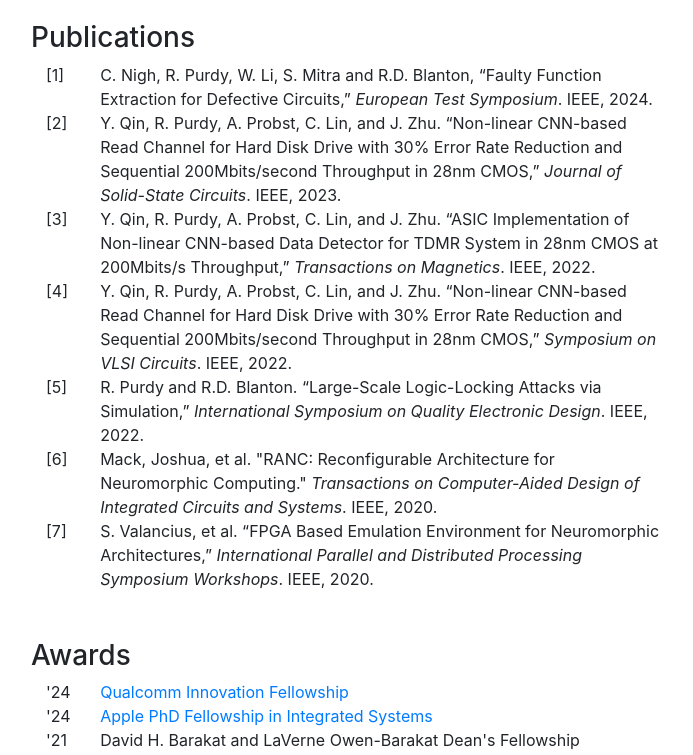
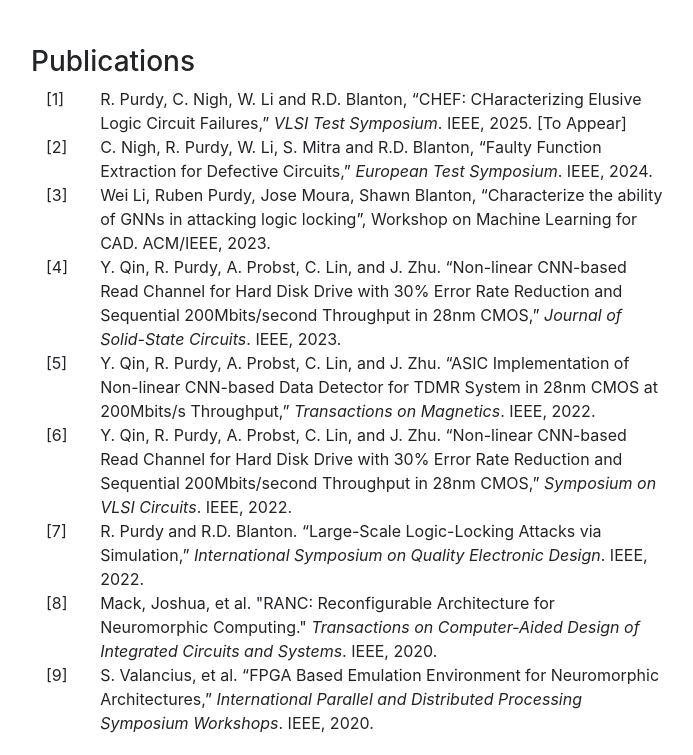
Before and after one commit to rbnprdy/rbnprdy.github.io, a plain HTML site: page index.html in a window 1280 px wide. Shown: the part 751-1506 px from the top of the page, without its empty margins (284-977 px from the left). Drawn offline with nearby package versions, Linux system fonts and the light colour scheme.

Commit message:
Added new pub and autoincrementing citation numbers

```diff
--- a/index.html
+++ b/index.html
@@ -45,8 +45,6 @@
           <div>
             <a class="github-button" href="https://github.com/rbnprdy" aria-label="Follow @rbnprdy on GitHub">Follow
               @rbnprdy</a>
-            <!-- <a href="https://twitter.com/rubenpurdy?ref_src=twsrc%5Etfw" class="twitter-follow-button" data-show-count="false">Follow @rubenpurdy</a><script async src="https://platform.twitter.com/widgets.js" charset="utf-8"></script> -->
-
           </div>
           <div class="mt-4"></div>
           <p class="lead">I'm a Ph.D. student in the department of Electrical and Computer Engineering at Carnegie
@@ -59,6 +57,7 @@
       </div>
 
       <p class="mt-3"> Broadly, my research interests are in integrated circuit test, hardware security, and energy-efficient machine learning.
+        Recently, I've been focusing on a novel physical-region based logic circuit test and diagnosis methodology.
         During my time at CMU I have been awarded various fellowships and interned at Apple on the Design for Test team.
         I got my B.S. in Electrical and Computer Engineering at the University of Arizona where I worked
         on architectures and algorithms for neuromorphic computing in Dr. Akoglu's
@@ -76,52 +75,66 @@
       <div class="mt-5">
         <h3>Publications</h3>
 
-        <div class="container">
+        <div class="container publications-container">
 
             <div class="row">
-                <div class="col col-1">[1]</div>
+                <div class="col col-1"></div>
+                <div class="col">
+                    R. Purdy, C. Nigh, W. Li and R.D. Blanton, “CHEF: CHaracterizing Elusive Logic Circuit Failures,” <i>VLSI Test Symposium</i>. IEEE, 2025. [To Appear]
+                </div>
+            </div>
+
+            <div class="row">
+                <div class="col col-1"></div>
                 <div class="col">
                     C. Nigh, R. Purdy, W. Li, S. Mitra and R.D. Blanton, “Faulty Function Extraction for Defective Circuits,” <i>European Test Symposium</i>. IEEE, 2024.
                 </div>
             </div>
 
             <div class="row">
-                <div class="col col-1">[2]</div>
+                <div class="col col-1"></div>
+                <div class="col">
+                  Wei Li, Ruben Purdy, Jose Moura, Shawn Blanton, “Characterize the ability of GNNs in attacking logic locking”, Workshop on Machine Learning for CAD. ACM/IEEE, 2023.
+                </div>
+            </div>
+
+            <div class="row">
+                <div class="col col-1"></div>
                 <div class="col">
                     Y. Qin, R. Purdy, A. Probst, C. Lin, and J. Zhu. “Non-linear CNN-based Read Channel for Hard Disk Drive with 30% Error Rate Reduction and Sequential 200Mbits/second Throughput in 28nm CMOS,” <i>Journal of Solid-State Circuits</i>. IEEE, 2023.
                 </div>
             </div>
 
             <div class="row">
-                <div class="col col-1">[3]</div>
+                <div class="col col-1">[]</div>
                 <div class="col">
                   Y. Qin, R. Purdy, A. Probst, C. Lin, and J. Zhu. “ASIC Implementation of Non-linear CNN-based Data Detector for TDMR System in 28nm CMOS at 200Mbits/s Throughput,” <i>Transactions on Magnetics</i>. IEEE, 2022.
                 </div>
             </div>
 
             <div class="row">
-                <div class="col col-1">[4]</div>
+                <div class="col col-1"></div>
                 <div class="col">
                     Y. Qin, R. Purdy, A. Probst, C. Lin, and J. Zhu. “Non-linear CNN-based Read Channel for Hard Disk Drive with 30% Error Rate Reduction and Sequential 200Mbits/second Throughput in 28nm CMOS,” <i>Symposium on VLSI Circuits</i>. IEEE, 2022.
                 </div>
             </div>
 
             <div class="row">
-                <div class="col col-1">[5]</div>
+                <div class="col col-1"></div>
                 <div class="col">
                     R. Purdy and R.D. Blanton. “Large-Scale Logic-Locking Attacks via Simulation,” <i>International Symposium on Quality Electronic Design</i>. IEEE, 2022.
                 </div>
             </div>
 
             <div class="row">
-                <div class="col col-1">[6]</div>
+                <div class="col col-1"></div>
                 <div class="col">
                     Mack, Joshua, et al. "RANC: Reconfigurable Architecture for Neuromorphic Computing." <i>Transactions on Computer-Aided Design of Integrated Circuits and Systems</i>. IEEE, 2020.
                 </div>
             </div>
 
             <div class="row">
-                <div class="col col-1">[7]</div>
+                <div class="col col-1"></div>
                 <div class="col">
                     S. Valancius, et al. “FPGA Based Emulation Environment for Neuromorphic Architectures,” <i>International Parallel and Distributed Processing Symposium Workshops</i>. IEEE, 2020.
                 </div>
@@ -160,13 +173,9 @@
             </div>
         </div>
       </div>
-
       <div class="mt-4">
-
       </div>
-
     </div>
-
   </main>
 
   <footer class="footer mt-auto py-1">
@@ -176,6 +185,25 @@
   </footer>
 
   <script async defer src="https://buttons.github.io/buttons.js"></script>
+  <script>
+    // Autoincrememnt publication citation numbers
+    document.addEventListener('DOMContentLoaded', function() {
+      // Get all publication rows
+      const publicationRows = document.querySelectorAll('.publications-container .row');
+
+      // Loop through each row and update the citation number
+      publicationRows.forEach((row, index) => {
+        // Find the citation number column
+        const citationCol = row.querySelector('.col-1');
+        if (citationCol) {
+          // Update the citation number (index + 1 because we want to start from 1, not 0)
+          citationCol.textContent = '[' + (index + 1) + ']';
+        }
+      });
+    });
+  </script>
+  </body>
+
 </body>
 
 </html>
```
Also changed, not shown: 1 other file.
